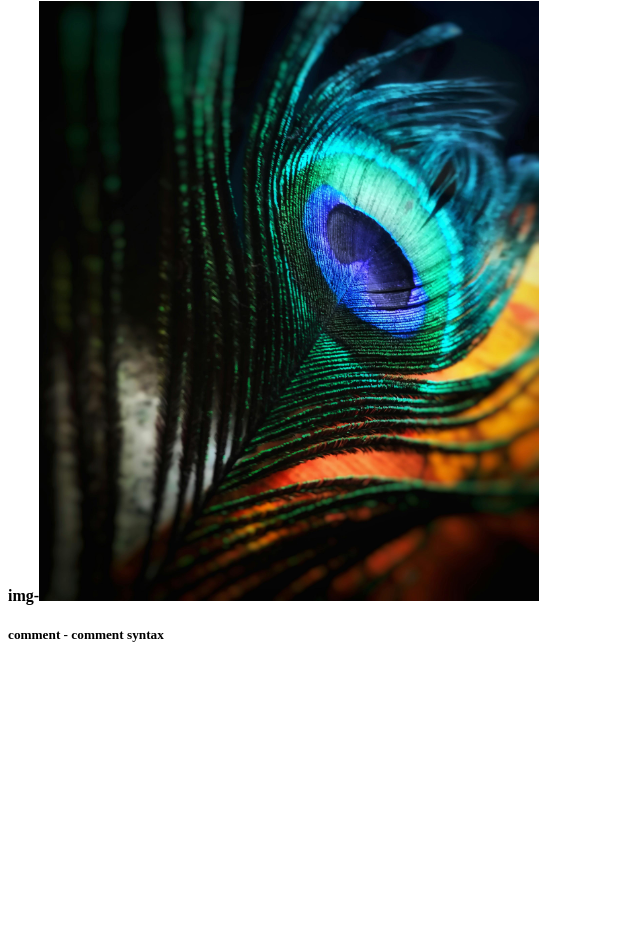
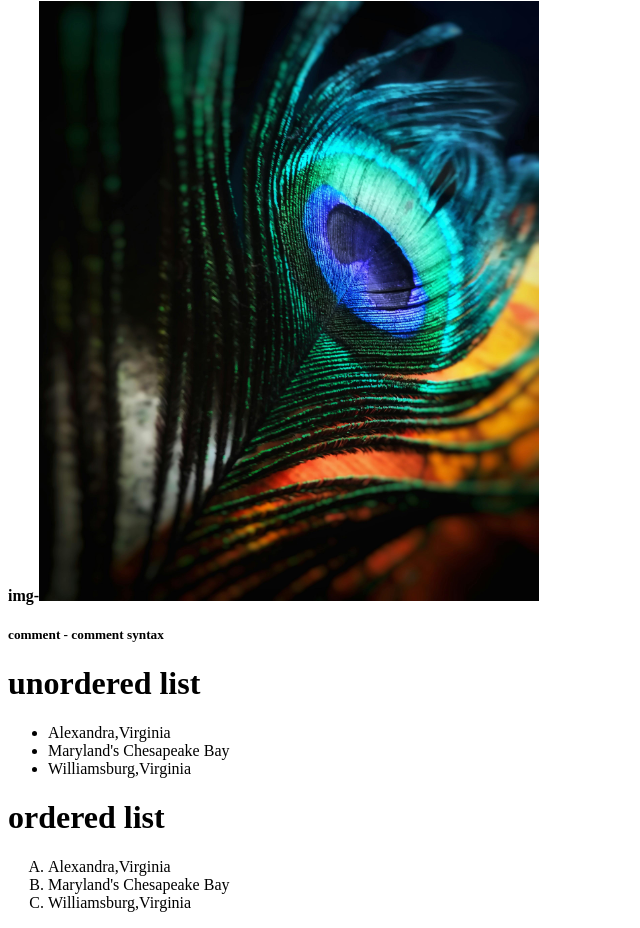
Before and after one commit to Harsha2282/Practical1, a plain HTML site: page index.html in a window 1280 px wide. Shown: the part 301-1229 px from the top of the page, without its empty margins (0-640 px from the left). Before the commit the page ends 966 px from the top, so only its background shows below. Drawn offline with Linux system fonts and the light colour scheme.

Commit message:
added index.html

```diff
--- a/index.html
+++ b/index.html
@@ -14,5 +14,18 @@
     <h3>formatting</h3>
     <h4>img-<img src="./assests/Practical.jpg" width="500" height="600"/></h4>
     <h5>comment - comment syntax <!-- This is a comment --></h5>
+
+    <h1>unordered list</h1>
+    <ul>
+        <li>Alexandra,Virginia</li>
+        <li>Maryland's Chesapeake Bay</li>
+        <li>Williamsburg,Virginia</li>
+    </ul>
+    <h1>ordered list</h1>
+    <ol type="A">
+        <li>Alexandra,Virginia</li>
+        <li>Maryland's Chesapeake Bay</li>
+        <li>Williamsburg,Virginia</li>
+</body>
 </body>
 </html>
```
